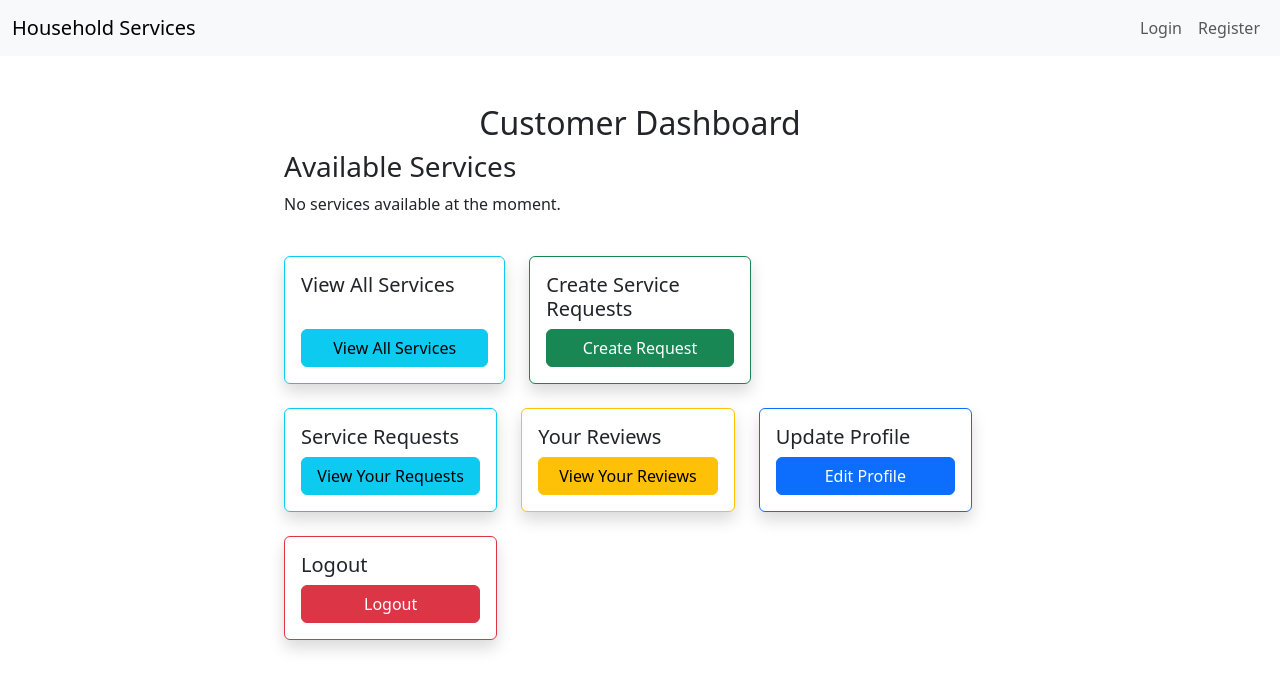
After one commit to dhirajp1603/MAD-1, a Flask app: page /customer_dashboard in a window 1280 px wide. The commit adds this page. Shown: the top 690 px of the page. Run offline with Flask 3, Linux system fonts and the light colour scheme.

Commit message:
Dhiraj added

```diff
--- a/routes.py
+++ b/routes.py
@@ -155,25 +155,33 @@ def professionalregister_post():
     return redirect(url_for("login_service_professional"))
 
 # Customer Login
-@app.route('/customerlogin', methods=['POST'])
-def customerlogin_post():
-    from models import Customer  # Import the models here
-    username = request.form.get('username')
-    password = request.form.get('password')
+@app.route('/customerlogin', methods=['GET', 'POST'])
+def customer_login():  # Make sure this name is consistent
+    from models import Customer
+    if request.method == 'POST':
+        username = request.form.get('username')
+        password = request.form.get('password')
 
-    customer = Customer.query.filter_by(username=username).first()
+        customer = Customer.query.filter_by(username=username).first()
 
-    if not customer or not check_password_hash(customer.password, password):
-        flash("Incorrect username or password", 'danger')
-        return redirect(url_for("login_customer"))
+        if not customer:
+            flash("Incorrect username or password", 'danger')
+            return redirect(url_for("customer_login"))  # Use the correct endpoint name
 
-    if is_user_blocked(customer):
-        flash("Your account is blocked. Contact support.", 'danger')
-        return redirect(url_for("login_customer"))
+        if not check_password_hash(customer.password, password):
+            flash("Incorrect username or password", 'danger')
+            return redirect(url_for("customer_login"))
 
-    session['user_id'] = customer.customer_id
-    flash("Login successful", 'success')
-    return redirect(url_for("index"))
+        if is_user_blocked(customer):
+            flash("Your account is blocked. Contact support.", 'danger')
+            return redirect(url_for("customer_login"))
+
+        session['customer_id'] = customer.customer_id
+        flash("Login successful", 'success')
+        return redirect(url_for("customer_dashboard"))
+
+    return render_template('customer_login.html')
+
 
 # Service Professional Login
 @app.route('/professionallogin', methods=['POST'])
@@ -360,3 +368,116 @@ def delete_service(service_id):
     db.session.commit()
     flash("Service deleted successfully", 'success')
     return redirect(url_for('view_services'))
+
+# Route to view customer dashboard
+@app.route('/customer_dashboard')
+def customer_dashboard():
+    from models import Service, Review
+    services = Service.query.all()  # Fetch all services
+    customer_id = session.get('customer_id')  # Assuming you're using session
+    reviews = Review.query.filter_by(customer_id=customer_id).all()  # Fetch customer reviews
+    return render_template('customer_dashboard.html', services=services, reviews=reviews)
+
+
+@app.route('/request_service', methods=['POST'])
+def request_service():
+    from models import ServiceRequest
+    service_id = request.form.get('service_id')
+    remarks = request.form.get('remarks')
+    customer_id = session.get('customer_id')  # Assuming you're using session
+
+    # Create and save the service request
+    new_request = ServiceRequest(service_id=service_id, customer_id=customer_id, remarks=remarks, service_status='Pending')
+    db.session.add(new_request)
+    db.session.commit()
+
+    flash('Service request submitted successfully!', 'success')
+    return redirect(url_for('customer_dashboard'))
+
+@app.route('/create_request', methods=['GET', 'POST'])
+def create_request():
+    from models import ServiceRequest
+    if request.method == 'POST':
+        service_id = request.form['service_id']
+        customer_id = request.form['customer_id']
+        remarks = request.form['remarks']
+
+        # Create a new service request instance
+        new_request = ServiceRequest(
+            service_id=service_id,
+            customer_id=customer_id,
+            remarks=remarks,
+            service_status='Pending'  # Initial status
+        )
+
+        # Add the new request to the session and commit
+        db.session.add(new_request)
+        db.session.commit()
+
+        flash('Service request has been successfully created!', 'success')
+        return redirect(url_for('customer_dashboard'))  # Redirect to the dashboard
+
+    return render_template('create_request.html')
+
+
+# Route to view requests made by the customer
+@app.route('/view_requests')
+def view_requests():
+    from models import ServiceRequest
+    customer_id = session.get('customer_id')
+    requests = ServiceRequest.query.filter_by(customer_id=customer_id).all()
+    return render_template('view_requests.html', requests=requests)
+
+# Route to view requests made by the customer
+@app.route('/cancel_request/<string:request_id>')
+def cancel_request(request_id):
+    from models import ServiceRequest
+    request = ServiceRequest.query.get_or_404(request_id)
+    if request.service_status == 'Pending':
+        db.session.delete(request)
+        db.session.commit()
+        flash('Service request cancelled successfully', 'success')
+    else:
+        flash('Cannot cancel request as it is already in progress', 'danger')
+    return redirect(url_for('view_requests'))
+
+# Route to edit requests made by the customer
+@app.route('/edit_service_request/<request_id>', methods=['GET', 'POST'])
+def edit_service_request(request_id):
+    from models import ServiceRequest
+    service_request = ServiceRequest.query.get_or_404(request_id)  # Get the service request by ID
+
+    if request.method == 'POST':
+        # Update the service request fields
+        service_request.date_of_request = request.form['date_of_request']
+        service_request.service_status = request.form['service_status']
+        service_request.remarks = request.form['remarks']
+
+        # Commit the changes to the database
+        db.session.commit()
+
+        flash('Service request updated successfully!', 'success')
+        return redirect(url_for('customer_dashboard'))
+
+    return render_template('edit_service_request.html', service_request=service_request)
+
+
+# Route to view reviews made by the customer
+@app.route('/view_reviews')
+def view_reviews():
+    from models import Review
+    customer_id = session.get('customer_id')
+    reviews = Review.query.filter_by(customer_id=customer_id).all()
+    return render_template('view_reviews.html', reviews=reviews)
+
+#route to Update customer profile
+@app.route('/update_customer', methods=['POST'])
+def update_customer():
+    from models import Customer
+    customer_id = session.get('customer_id')
+    customer = Customer.query.get_or_404(customer_id)
+    customer.name = request.form.get('name', customer.name)
+    customer.email = request.form.get('email', customer.email)
+    db.session.commit()
+    flash('Profile updated successfully!', 'success')
+    return redirect(url_for('customer_dashboard'))
--- /dev/null
+++ b/templates/customer_dashboard.html
@@ -0,0 +1,134 @@
+{% extends "layout.html" %}
+
+{% block title %}Customer Dashboard{% endblock %}
+
+{% block content %}
+<div class="container mt-4">
+    <h2 class="text-center">Customer Dashboard</h2>
+
+    <!-- Available Services Section -->
+    <div class="available-services mb-4">
+        <h3>Available Services</h3>
+        <div class="row">
+            {% if services %}
+                {% for service in services %}
+                    <div class="col-md-4 mb-4">
+                        <div class="card shadow h-100">
+                            <div class="card-body d-flex flex-column justify-content-between">
+                                <h5 class="card-title">{{ service.name }}</h5>
+                                <p><strong>Price:</strong> ₹{{ service.price }}</p>
+                                <p><strong>Time Required:</strong> {{ service.time_required }}</p>
+                                <p>{{ service.description }}</p>
+                                <a href="#" class="btn btn-primary mt-auto" data-toggle="modal" data-target="#requestServiceModal" data-service-id="{{ service.service_id }}">Request Service</a>
+                            </div>
+                        </div>
+                    </div>
+                {% endfor %}
+            {% else %}
+                <p>No services available at the moment.</p>
+            {% endif %}
+        </div>
+    </div>
+
+    <div class="row">
+        <!-- Section: View All Services -->
+        <div class="col-md-4 mb-4">
+            <div class="card shadow border-info h-100">
+                <div class="card-body d-flex flex-column justify-content-between">
+                    <h5 class="card-title">View All Services</h5>
+                    <a href="{{ url_for('view_services') }}" class="btn btn-info mt-auto">View All Services</a>
+                </div>
+            </div>
+        </div>
+
+        <!-- Section: Create Service Requests -->
+        <div class="col-md-4 mb-4">
+            <div class="card shadow border-success h-100">
+                <div class="card-body d-flex flex-column justify-content-between">
+                    <h5 class="card-title">Create Service Requests</h5>
+                    <a href="{{ url_for('create_request') }}" class="btn btn-success mt-auto">Create Request</a>
+                </div>
+            </div>
+        </div>
+
+    <!-- Additional Sections for Service Requests, Reviews, Profile Update, and Logout -->
+    <div class="row">
+        <!-- Section: Service Requests -->
+        <div class="col-md-4 mb-4">
+            <div class="card shadow border-info h-100">
+                <div class="card-body d-flex flex-column justify-content-between">
+                    <h5 class="card-title">Service Requests</h5>
+                    <a href="{{ url_for('view_requests') }}" class="btn btn-info mt-auto">View Your Requests</a>
+                </div>
+            </div>
+        </div>
+
+        <!-- Section: Reviews -->
+        <div class="col-md-4 mb-4">
+            <div class="card shadow border-warning h-100">
+                <div class="card-body d-flex flex-column justify-content-between">
+                    <h5 class="card-title">Your Reviews</h5>
+                    <a href="{{ url_for('view_reviews') }}" class="btn btn-warning mt-auto">View Your Reviews</a>
+                </div>
+            </div>
+        </div>
+
+        <!-- Section: Update Profile -->
+        <div class="col-md-4 mb-4">
+            <div class="card shadow border-primary h-100">
+                <div class="card-body d-flex flex-column justify-content-between">
+                    <h5 class="card-title">Update Profile</h5>
+                    <a href="{{ url_for('update_customer') }}" class="btn btn-primary mt-auto">Edit Profile</a>
+                </div>
+            </div>
+        </div>
+
+        <!-- Section: Logout -->
+        <div class="col-md-4 mb-4">
+            <div class="card shadow border-danger h-100">
+                <div class="card-body d-flex flex-column justify-content-between">
+                    <h5 class="card-title">Logout</h5>
+                    <a href="{{ url_for('logout') }}" class="btn btn-danger mt-auto">Logout</a>
+                </div>
+            </div>
+        </div>
+    </div>
+
+    <!-- Request Service Modal -->
+    <div class="modal fade" id="requestServiceModal" tabindex="-1" role="dialog" aria-labelledby="requestServiceModalLabel" aria-hidden="true">
+        <div class="modal-dialog" role="document">
+            <div class="modal-content">
+                <div class="modal-header">
+                    <h5 class="modal-title" id="requestServiceModalLabel">Request Service</h5>
+                    <button type="button" class="close" data-dismiss="modal" aria-label="Close">
+                        <span aria-hidden="true">&times;</span>
+                    </button>
+                </div>
+                <form method="POST" action="{{ url_for('request_service') }}">
+                    <div class="modal-body">
+                        <input type="hidden" name="service_id" id="service_id" value="">
+                        <div class="form-group">
+                            <label for="remarks">Remarks</label>
+                            <textarea class="form-control" id="remarks" name="remarks" rows="3"></textarea>
+                        </div>
+                    </div>
+                    <div class="modal-footer">
+                        <button type="button" class="btn btn-secondary" data-dismiss="modal">Close</button>
+                        <button type="submit" class="btn btn-primary">Submit Request</button>
+                    </div>
+                </form>
+            </div>
+        </div>
+    </div>
+
+    <style>
+        .card {
+            transition: transform 0.2s;
+            height: 100%; /* Ensure the cards take full height of the column */
+        }
+        .card:hover {
+            transform: scale(1.05);
+        }
+    </style>
+</div>
+{% endblock %}
```
Also changed, not shown: templates/create_request.html (added, +29 -0 lines), templates/customer_login.html (+6 -5 lines), templates/edit_service_request.html (added, +30 -0 lines), templates/view_requests.html (added, +69 -0 lines), templates/view_reviews.html (added, +28 -0 lines).
